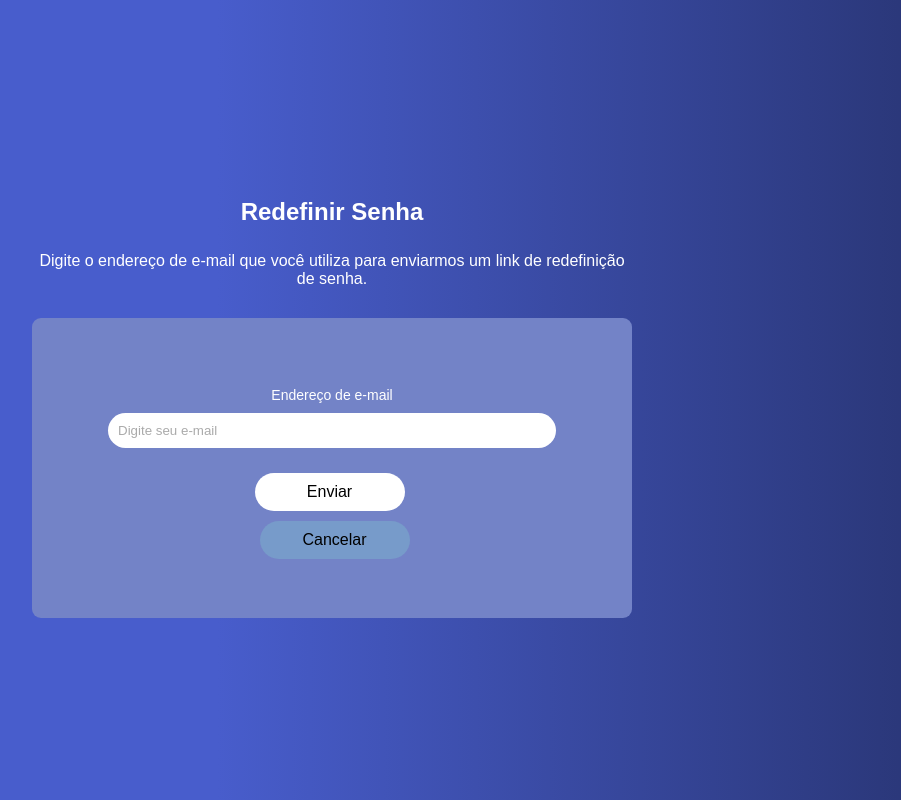
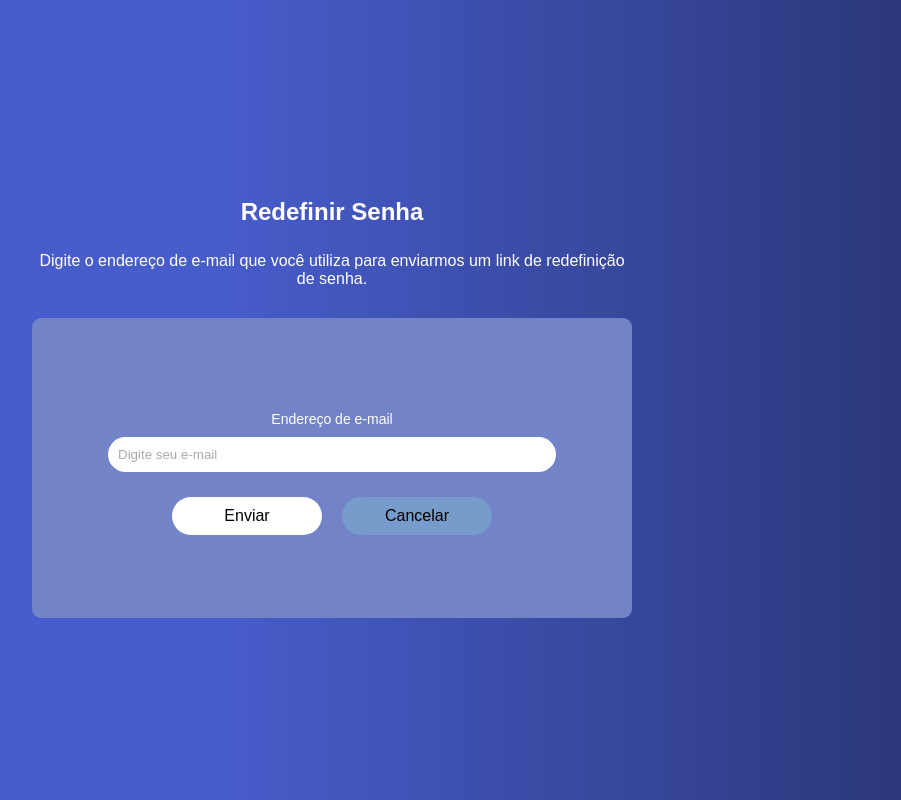
Before and after one commit to RafaelTome22/TCC-ETEC-JARAGUA, a React (Create React App) app in the folder projeto-react/: page / in a window 1280 px wide. Shown: the whole page, without its empty margins (308-1209 px from the left). Built offline with nearby package versions, Linux system fonts and the light colour scheme; no server answers.

Commit message:
Tela recupera senha foda muito massa

```diff
--- a/projeto-react/src/PAGES/RecuperaSenha.js
+++ b/projeto-react/src/PAGES/RecuperaSenha.js
@@ -1,17 +1,56 @@
-import React, { useRef } from 'react';
+import React, { useState } from 'react';
 import styles from '../styles/RecuperaSenha.module.css';
 
 
 function RecuperaSenha() {
+  const [titulo, setTitulo] = useState("Redefinir Senha");
+  const [subtitulo, setSubtitulo] = useState("Digite o endereço de e-mail que você utiliza para enviarmos um link de redefinição de senha.");
+  const [inputValue, setInputValue] = useState("");
+  const [rotulo, setRotulo] = useState("Endereço de e-mail");
+  const [placeholder, setPlaceholder] = useState("Digite seu e-mail");
+
+  const handleInputChange = (e) => {
+    setInputValue(e.target.value);
+  };
+
+  const handleSubmit = () => {
+    const emailRegex = /^(?:[\w\.\-]+)@(?:gmail\.com|hotmail\.com)$/i;
+    if (emailRegex.test(inputValue)) {
+      setTitulo("Verifique sua caixa de entrada");
+      setSubtitulo("Enviamos um e-mail com código de redefinição de senha. Digite-o no campo abaixo.");
+      setRotulo("Código de verificação");
+      setInputValue(""); // Limpa o campo de entrada
+      setPlaceholder("Código"); // Muda o placeholder
+    } else {
+      alert("Por favor, insira um e-mail válido (@gmail.com ou @hotmail.com).");
+    }
+  };
+
+  const handleCancel = () => {
+    setTitulo("Redefinir Senha");
+    setSubtitulo("Digite o endereço de e-mail que você utiliza para enviarmos um link de redefinição de senha.");
+    setRotulo("Endereço de e-mail");
+    setInputValue(""); // Limpa o campo de entrada
+    setPlaceholder("Digite seu e-mail"); // Restaura o placeholder
+  };
+
   return (
     <div className={styles.container}>
-      <h1 className={styles.titulo}>Redefinir Senha</h1>
-      <p className={styles.subtitulo}>Digite o endereço de e-mail que você utiliza para enviarmos um link de redefinição de senha.</p>
+      <h1 className={styles.titulo}>{titulo}</h1>
+      <p className={styles.subtitulo}>{subtitulo}</p>
       <div className={styles.retangulo}>
-        <p className={styles.label}>Endereço de e-mail</p>
-        <input className={styles.pesquisa} type='text' placeholder="Digite seu e-mail"></input>
-        <button className={styles.envia}>Enviar</button>
-        <button className={styles.cancela}>Cancelar</button>
+        <p className={styles.label}>{rotulo}</p>
+        <input
+          className={styles.pesquisa}
+          type='text'
+          value={inputValue}
+          onChange={handleInputChange}
+          placeholder={placeholder}
+        />
+        <div className={styles.botoes}>
+          <button className={styles.envia} onClick={handleSubmit}>Enviar</button>
+          <button className={styles.cancela} onClick={handleCancel}>Cancelar</button>
+        </div>
       </div>
     </div>
   );
```
